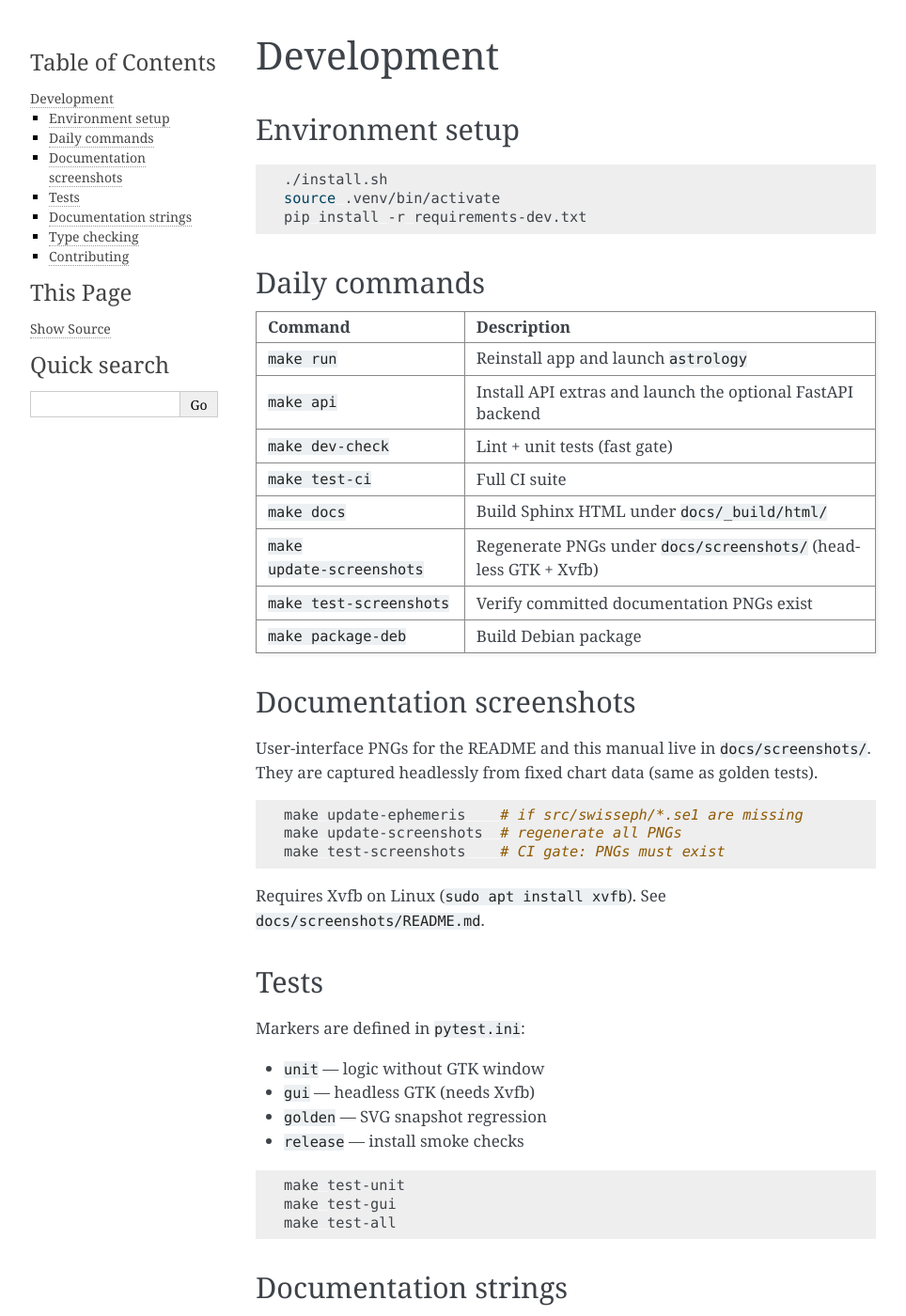
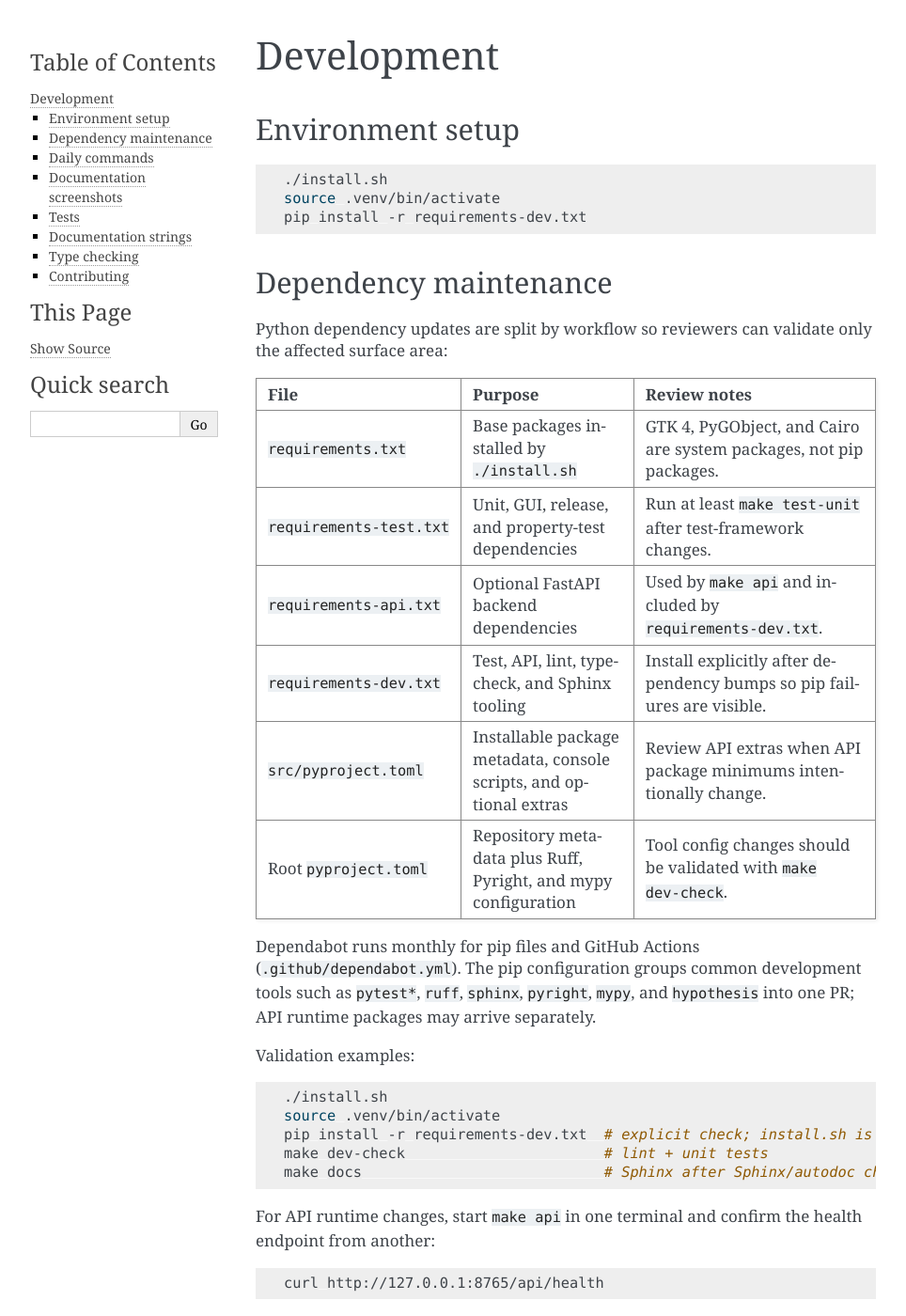
Before and after one commit to youniversus-com/Astrology, a Sphinx documentation site: the page built from docs/development.rst, in a window 1280 px wide and 1400 px high. Shown: the whole window at 94% size, without its empty margins (148-1112 px from the left). Built offline with Sphinx 7.4.7, drawn with Linux system fonts in a browser that asks for light colours; some of the changed text lies outside the part shown.

Commit message:
Document dependency maintenance workflow
Co-authored-by: Fede <federunix@users.noreply.github.com>

```diff
--- a/docs/development.rst
+++ b/docs/development.rst
@@ -9,6 +9,64 @@ Environment setup
    ./install.sh
    source .venv/bin/activate
    pip install -r requirements-dev.txt
+
+Dependency maintenance
+----------------------
+
+Python dependency updates are split by workflow so reviewers can validate only
+the affected surface area:
+
+.. list-table::
+   :header-rows: 1
+
+   * - File
+     - Purpose
+     - Review notes
+   * - ``requirements.txt``
+     - Base packages installed by ``./install.sh``
+     - GTK 4, PyGObject, and Cairo are system packages, not pip packages.
+   * - ``requirements-test.txt``
+     - Unit, GUI, release, and property-test dependencies
+     - Run at least ``make test-unit`` after test-framework changes.
+   * - ``requirements-api.txt``
+     - Optional FastAPI backend dependencies
+     - Used by ``make api`` and included by ``requirements-dev.txt``.
+   * - ``requirements-dev.txt``
+     - Test, API, lint, type-check, and Sphinx tooling
+     - Install explicitly after dependency bumps so pip failures are visible.
+   * - ``src/pyproject.toml``
+     - Installable package metadata, console scripts, and optional extras
+     - Review API extras when API package minimums intentionally change.
+   * - Root ``pyproject.toml``
+     - Repository metadata plus Ruff, Pyright, and mypy configuration
+     - Tool config changes should be validated with ``make dev-check``.
+
+Dependabot runs monthly for pip files and GitHub Actions
+(``.github/dependabot.yml``). The pip configuration groups common development
+tools such as ``pytest*``, ``ruff``, ``sphinx``, ``pyright``, ``mypy``, and
+``hypothesis`` into one PR; API runtime packages may arrive separately.
+
+Validation examples:
+
+.. code-block:: bash
+
+   ./install.sh
+   source .venv/bin/activate
+   pip install -r requirements-dev.txt  # explicit check; install.sh is lenient
+   make dev-check                       # lint + unit tests
+   make docs                            # Sphinx after Sphinx/autodoc changes
+
+For API runtime changes, start ``make api`` in one terminal and confirm the
+health endpoint from another:
+
+.. code-block:: bash
+
+   curl http://127.0.0.1:8765/api/health
+
+If ``./install.sh`` reports missing GTK or Rsvg imports, install the apt
+packages it prints and rerun from outside any active virtual environment. The
+project venv is created with ``--system-site-packages`` so Python can see those
+system bindings.
 
 Daily commands
 --------------
```
